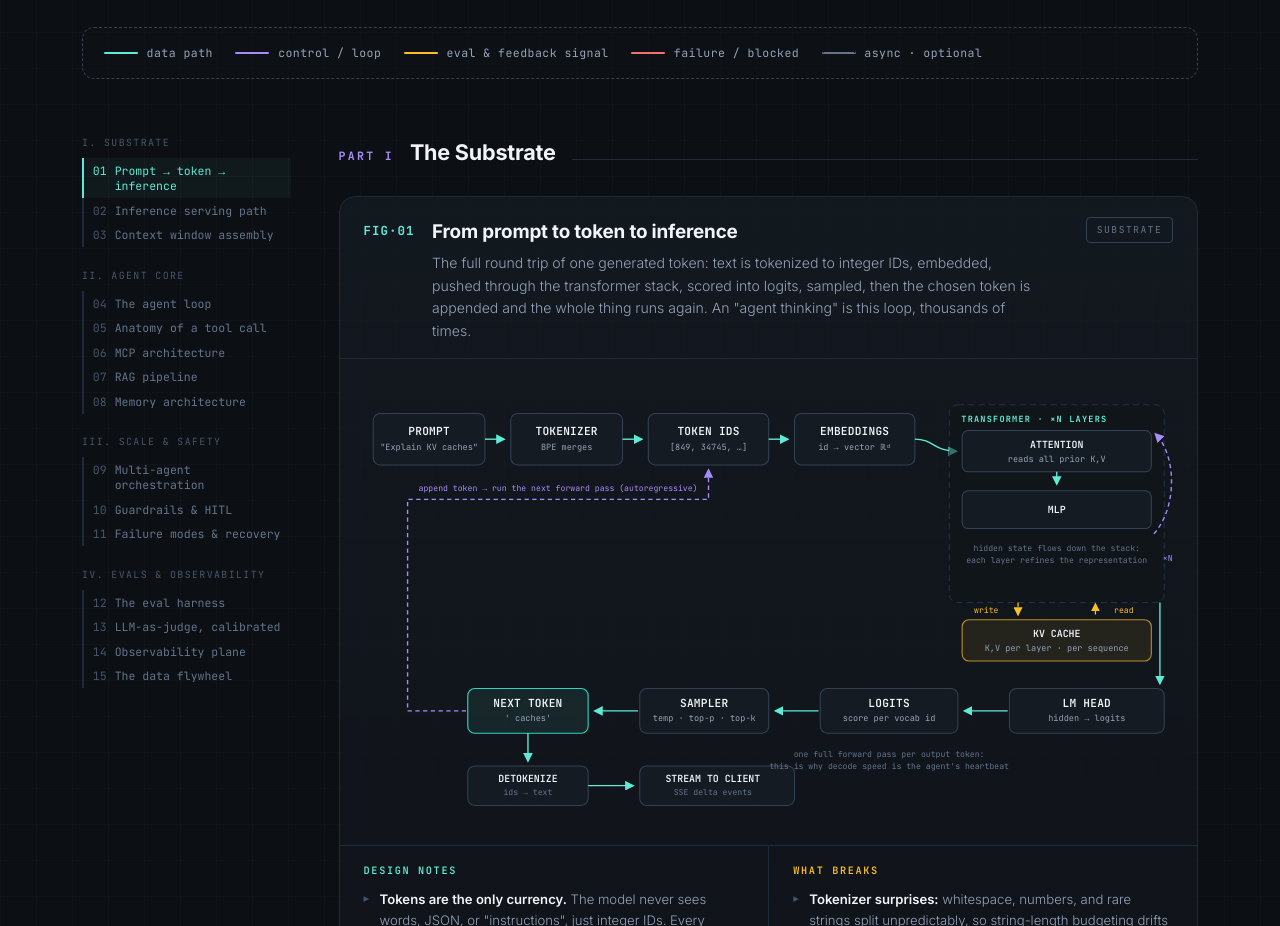
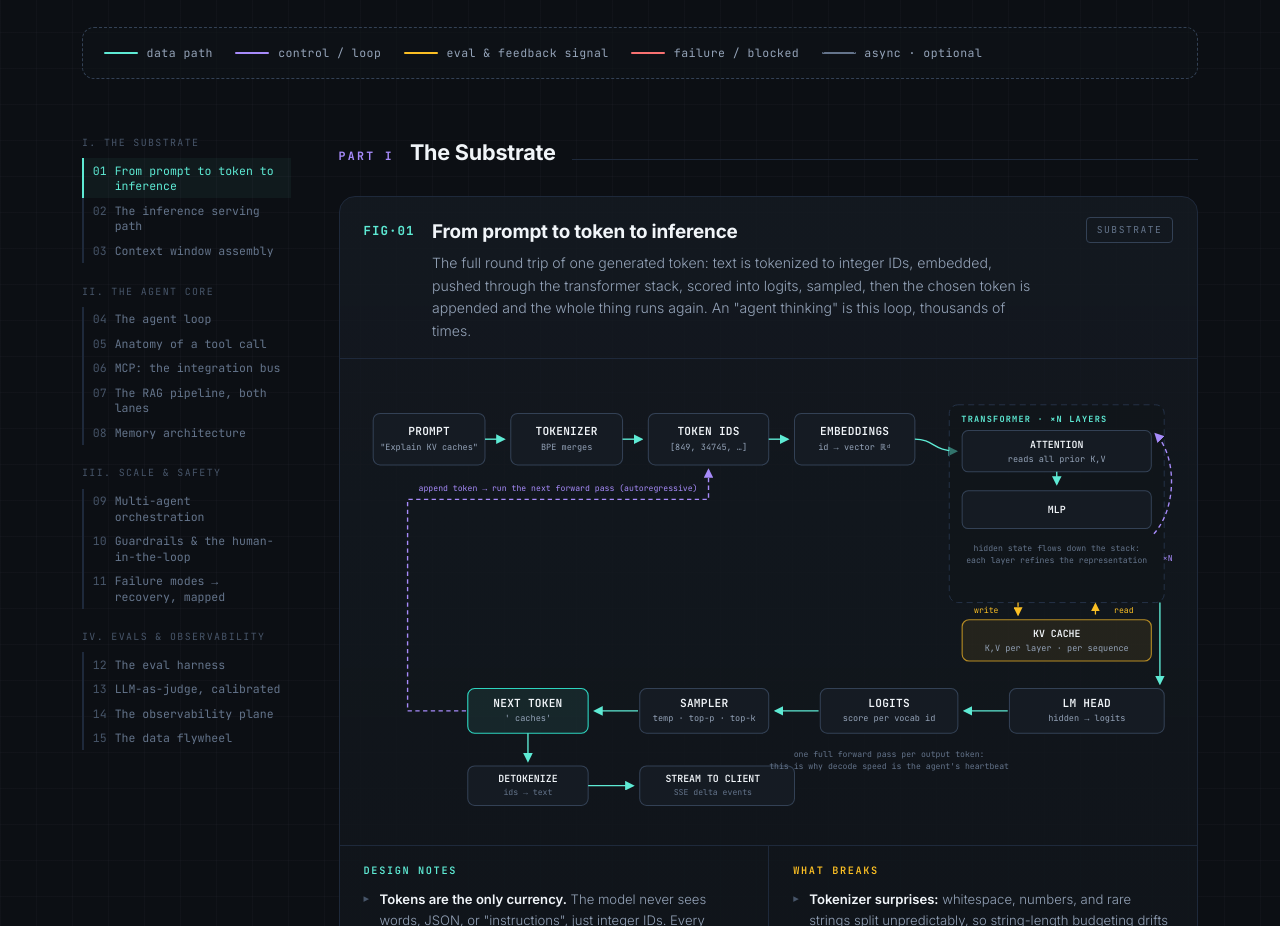
Before and after one commit to LJafri/agent-architectures, a plain HTML site: page index.html in a window 1280 px wide. Shown: the part 580-1506 px from the top of the page. Drawn offline with Linux system fonts and the light colour scheme.

Commit message:
Match sidebar navigation labels to figure and part headings
The figure navigation used short labels (MCP architecture, Guardrails &
HITL, Failure modes & recovery) that no longer matched the figure h3
headings or the README. All 15 labels and the 4 part labels now use the
same text as the headings they point to.

Co-Authored-By: Claude Fable 5.1 <noreply@anthropic.com>
Claude-Session: https://claude.ai/code/session_01VkJenWStuvw7p86iKcrBCs

```diff
--- a/index.html
+++ b/index.html
@@ -254,24 +254,24 @@ footer a { color:var(--primary); }
 
 <div class="layout">
     <nav class="fignav" aria-label="Figures">
-        <div class="part-label">I. Substrate</div>
-        <a href="#fig-01"><span class="n">01</span> Prompt → token → inference</a>
-        <a href="#fig-02"><span class="n">02</span> Inference serving path</a>
+        <div class="part-label">I. The Substrate</div>
+        <a href="#fig-01"><span class="n">01</span> From prompt to token to inference</a>
+        <a href="#fig-02"><span class="n">02</span> The inference serving path</a>
         <a href="#fig-03"><span class="n">03</span> Context window assembly</a>
-        <div class="part-label">II. Agent core</div>
+        <div class="part-label">II. The Agent Core</div>
         <a href="#fig-04"><span class="n">04</span> The agent loop</a>
         <a href="#fig-05"><span class="n">05</span> Anatomy of a tool call</a>
-        <a href="#fig-06"><span class="n">06</span> MCP architecture</a>
-        <a href="#fig-07"><span class="n">07</span> RAG pipeline</a>
+        <a href="#fig-06"><span class="n">06</span> MCP: the integration bus</a>
+        <a href="#fig-07"><span class="n">07</span> The RAG pipeline, both lanes</a>
         <a href="#fig-08"><span class="n">08</span> Memory architecture</a>
-        <div class="part-label">III. Scale &amp; safety</div>
+        <div class="part-label">III. Scale &amp; Safety</div>
         <a href="#fig-09"><span class="n">09</span> Multi-agent orchestration</a>
-        <a href="#fig-10"><span class="n">10</span> Guardrails &amp; HITL</a>
-        <a href="#fig-11"><span class="n">11</span> Failure modes &amp; recovery</a>
-        <div class="part-label">IV. Evals &amp; observability</div>
+        <a href="#fig-10"><span class="n">10</span> Guardrails &amp; the human-in-the-loop</a>
+        <a href="#fig-11"><span class="n">11</span> Failure modes → recovery, mapped</a>
+        <div class="part-label">IV. Evals &amp; Observability</div>
         <a href="#fig-12"><span class="n">12</span> The eval harness</a>
         <a href="#fig-13"><span class="n">13</span> LLM-as-judge, calibrated</a>
-        <a href="#fig-14"><span class="n">14</span> Observability plane</a>
+        <a href="#fig-14"><span class="n">14</span> The observability plane</a>
         <a href="#fig-15"><span class="n">15</span> The data flywheel</a>
     </nav>
 
```
Also changed, not shown: 1 other file.
